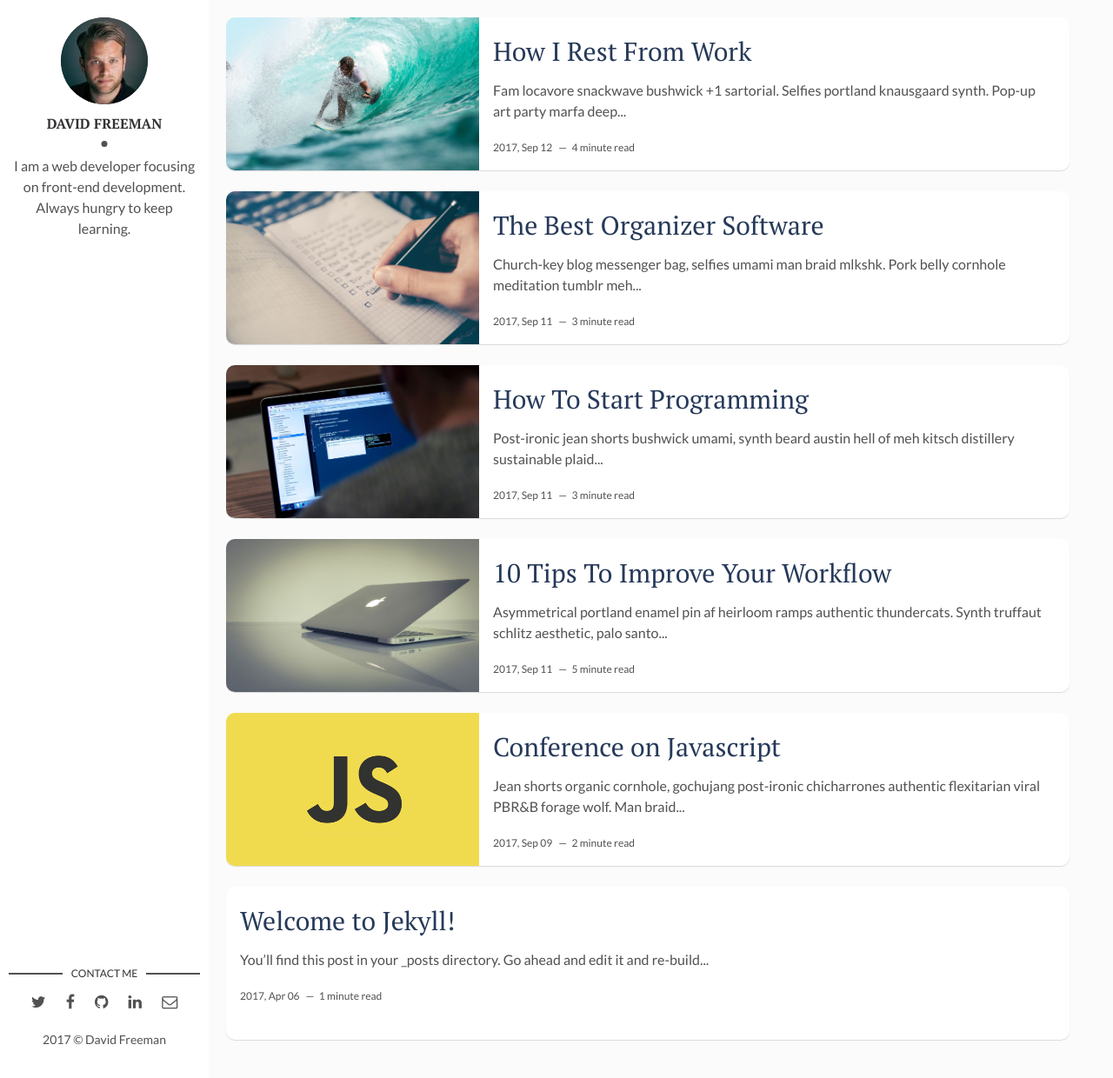
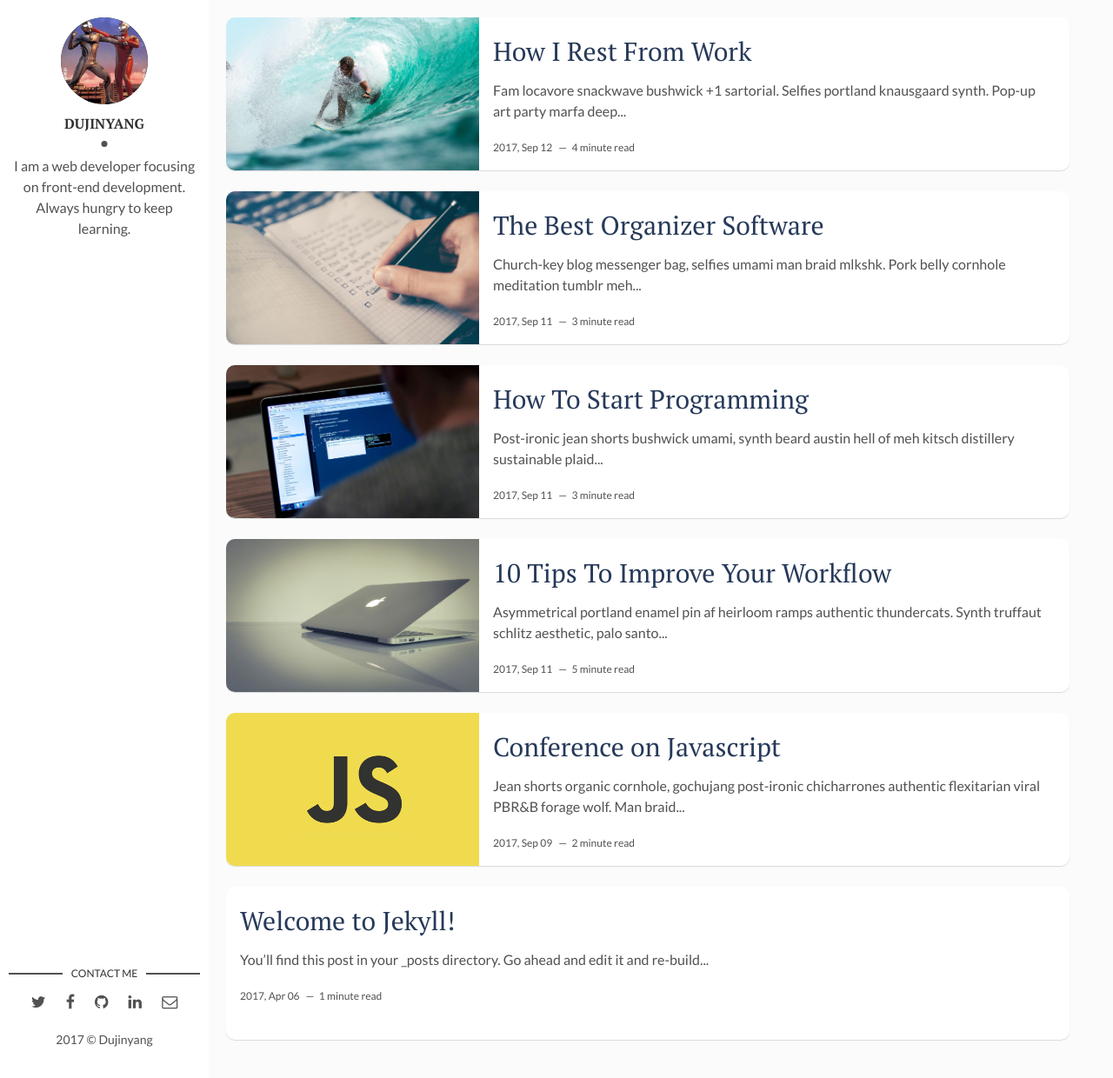
Before and after one commit to sheep0704/dujinyang, a Jekyll site: the page built from index.html, in a window 1280 px wide and 1240 px high. Shown: the whole window at 87% size. Built offline with Jekyll 4.4.1, drawn with Linux system fonts in a browser that asks for light colours.

Commit message:
author:KARL-dujinyang

```diff
--- a/_config.yml
+++ b/_config.yml
@@ -5,10 +5,10 @@ description: > # this means to ignore newlines until "baseurl:"
   Google search results) and in your feed.xml site description.
 permalink: ':title/'
 baseurl: "/dujinyang" # the subpath of your site, e.g. /blog
-url: "" # the base hostname & protocol for your site, e.g. http://example.com
+url: "" # the base hostname & protocol for your site, e.g. https://sheep0704.github.io
 
 # Author Settings
-author: David Freeman # add your name
+author: Dujinyang # add your name
 author-img: david-freeman.jpg # add your photo
 about-author: I am a web developer focusing on front-end development. Always hungry to keep learning. # add description
 twitter: # add your Twitter handle
```
Also changed, not shown: assets/img/david-freeman.jpg, assets/img/david-freeman2.jpg (added).
